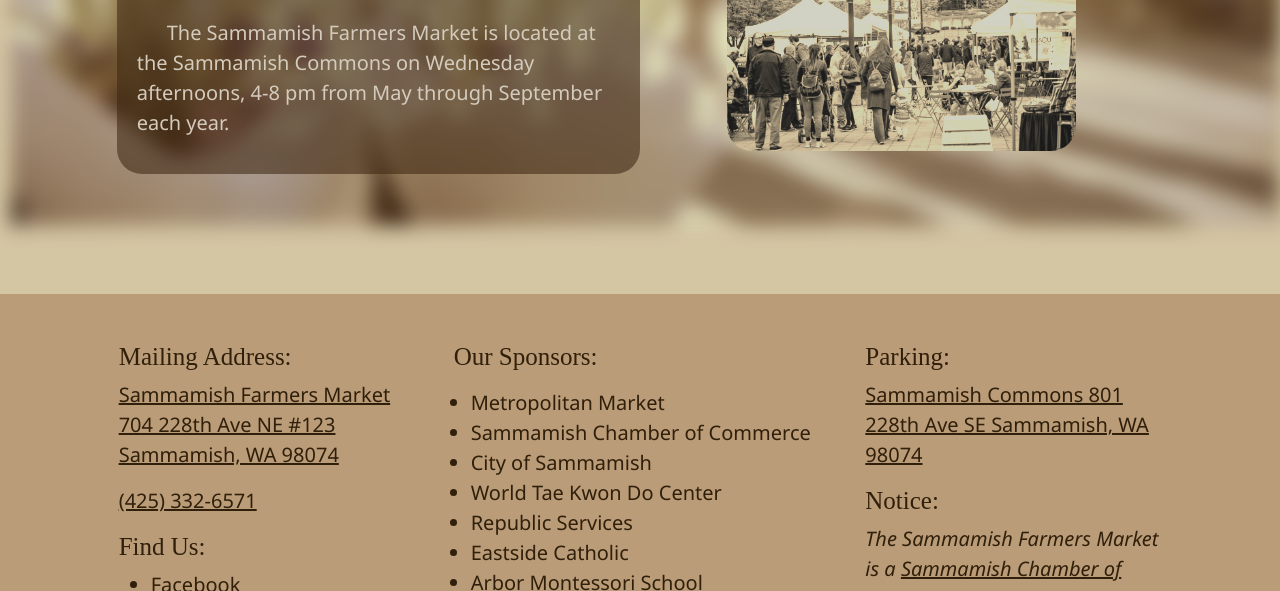
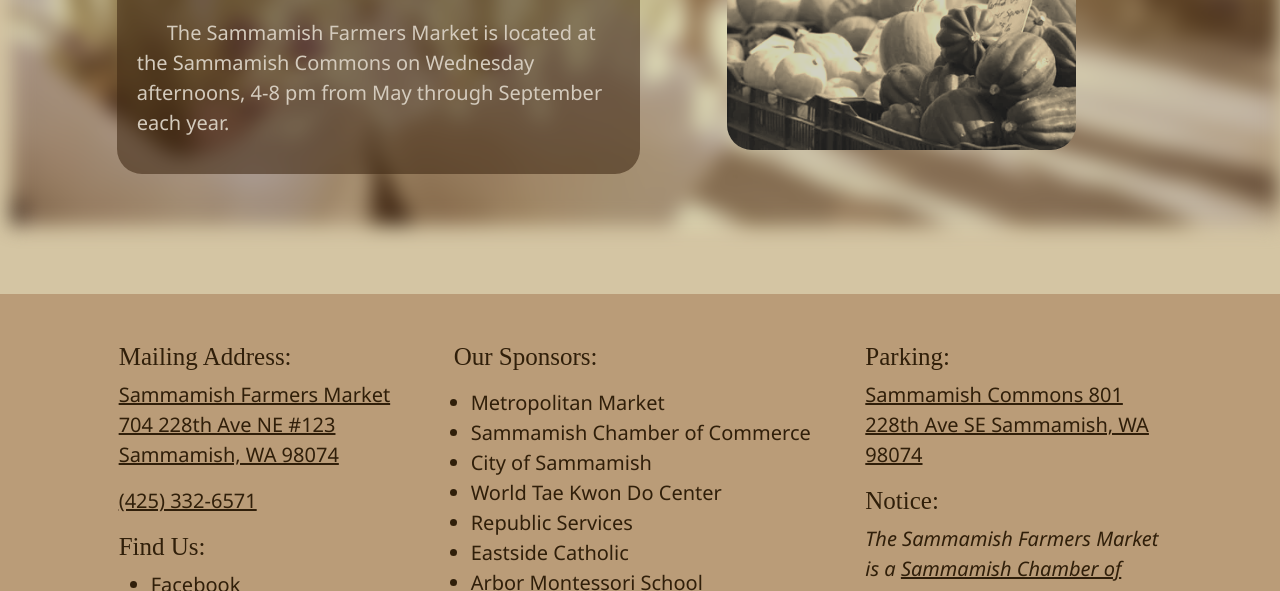
Before and after one commit to yl-2010/sammamish_farmers_market_final, a plain HTML site: page photos.html in a window 1280 px wide. Shown: the part 509-1100 px from the top of the page. Drawn offline with nearby package versions, Linux system fonts and the light colour scheme; a script that the page names is missing; a web font is replaced by a local one.

Commit message:
Added pumpkin photo.

```diff
--- a/photos.html
+++ b/photos.html
@@ -144,7 +144,7 @@
 
 
                         <div class="col-md-5">
-                            <img class="sepiaimg" src="images/crowd.jpg" width="70%"
+                            <img class="sepiaimg" src="images/pumpkins.webp" width="70%"
                                 style="border-radius: 25px; justify-self: center; display: block;">
                         </div>
                         <div class="col-md-1"></div>
```
Also changed, not shown: images/pumpkins.webp (added).
